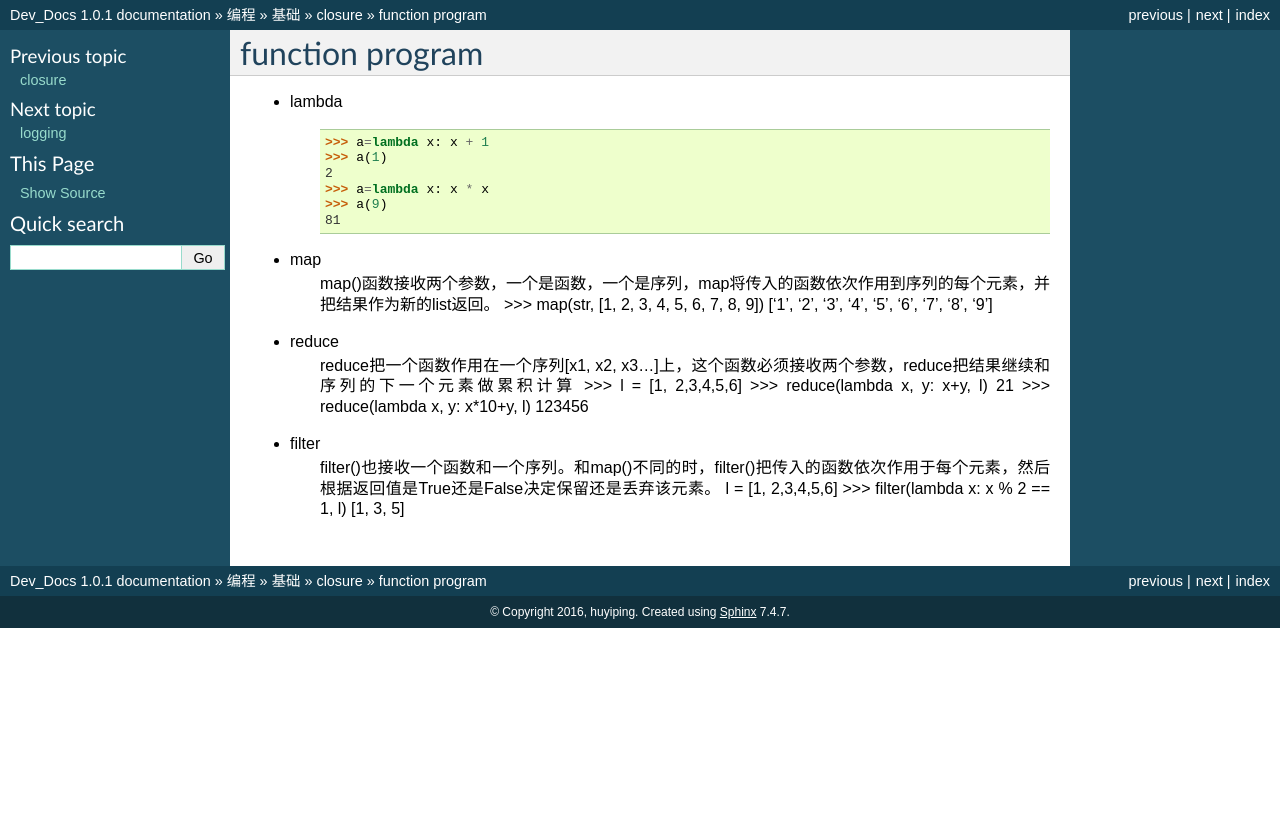
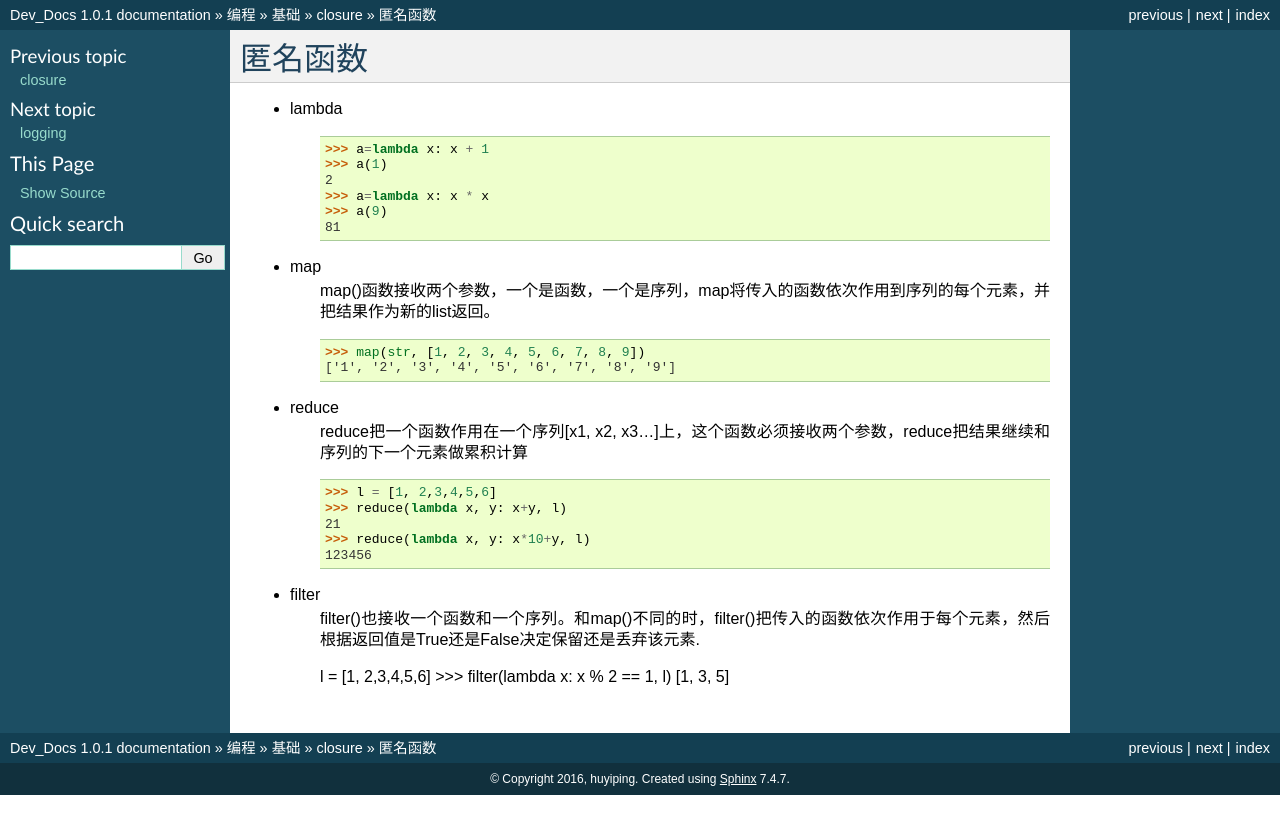
Before and after one commit to hoyping/dev_docs, a Sphinx documentation site: the page built from source/program/python/base/closure.rst, in a window 1280 px wide. Shown: the top 834 px of the page. Built offline with Sphinx 7.4.7, drawn with Linux system fonts in a browser that asks for light colours.

Commit message:
update closure

```diff
--- a/source/program/python/base/closure.rst
+++ b/source/program/python/base/closure.rst
@@ -1,4 +1,4 @@
-function program
+匿名函数
 =================
 
 
@@ -11,17 +11,20 @@ function program
     81
 * map
     map()函数接收两个参数，一个是函数，一个是序列，map将传入的函数依次作用到序列的每个元素，并把结果作为新的list返回。
+
     >>> map(str, [1, 2, 3, 4, 5, 6, 7, 8, 9])
     ['1', '2', '3', '4', '5', '6', '7', '8', '9']
 * reduce
     reduce把一个函数作用在一个序列[x1, x2, x3...]上，这个函数必须接收两个参数，reduce把结果继续和序列的下一个元素做累积计算
+
     >>> l = [1, 2,3,4,5,6]
     >>> reduce(lambda x, y: x+y, l)
     21
     >>> reduce(lambda x, y: x*10+y, l)
     123456
 * filter
-    filter()也接收一个函数和一个序列。和map()不同的时，filter()把传入的函数依次作用于每个元素，然后根据返回值是True还是False决定保留还是丢弃该元素。
+    filter()也接收一个函数和一个序列。和map()不同的时，filter()把传入的函数依次作用于每个元素，然后根据返回值是True还是False决定保留还是丢弃该元素.
+
     l = [1, 2,3,4,5,6]
     >>> filter(lambda x: x % 2 == 1, l)
     [1, 3, 5]
```
